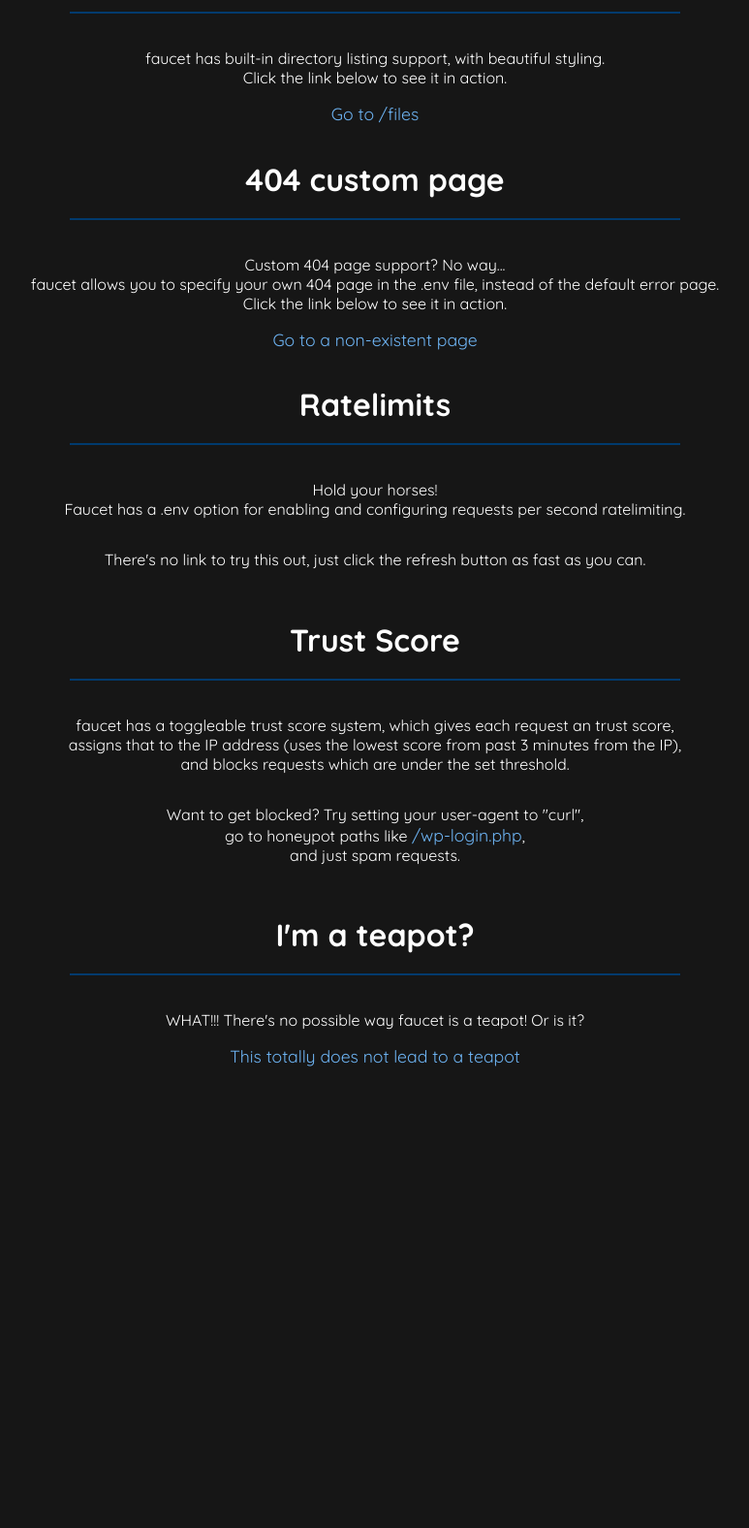
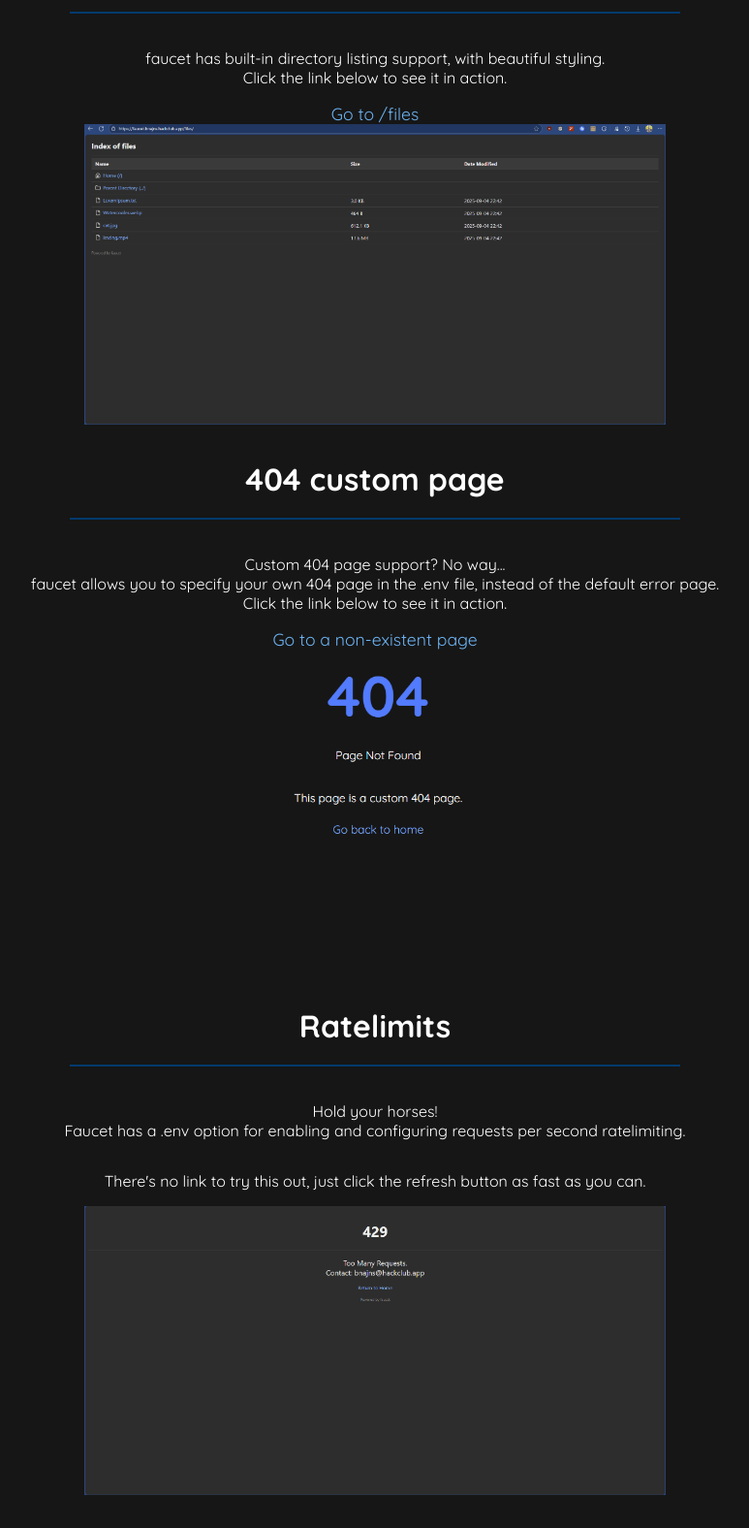
Before and after one commit to BananaJeanss/faucet, a plain HTML site: page example/index.html in a window 1280 px wide. Shown: the part 840-2416 px from the top of the page at 97% size, without its empty margins (253-1026 px from the left). Before the commit the page ends 1950 px from the top, so only its background shows below. Drawn offline with Linux system fonts and the light colour scheme.

Commit message:
feat: add images to example page, update honeypotPaths.txt, change .env.example ratelimit value

```diff
--- a/example/index.html
+++ b/example/index.html
@@ -56,6 +56,7 @@
         Click the link below to see it in action.
       </p>
       <a href="/files">Go to /files</a>
+      <img src="/files/dirlisting.png" alt="Dir listing example" width="600" />
     </section>
     <section>
       <h2>404 custom page</h2>
@@ -67,6 +68,7 @@
         Click the link below to see it in action.
       </p>
       <a href="/mjisbetterthanlebron">Go to a non-existent page</a>
+      <img src="/files/404.png" alt="404 example" width="600" />
     </section>
     <section>
       <h2>Ratelimits</h2>
@@ -80,6 +82,7 @@
         There's no link to try this out, just click the refresh button as fast
         as you can.
       </p>
+      <img src="/files/ratelimit.png" alt="Ratelimit example" width="600" />
     </section>
     <section>
       <h2>Trust Score</h2>
@@ -95,6 +98,7 @@
         go to honeypot paths like <a href="/wp-login.php">/wp-login.php</a>,<br />
         and just spam requests.
       </p>
+      <img src="/files/trustscore.png" alt="Trust score example" width="600" />
     </section>
     <section>
       <h2>I'm a teapot?</h2>
```
Also changed, not shown: example/files/404.png (added), example/files/dirlisting.png (added), example/files/ratelimit.png (added), example/files/trustscore.png (added), honeypotPaths.txt, 1 other file.
